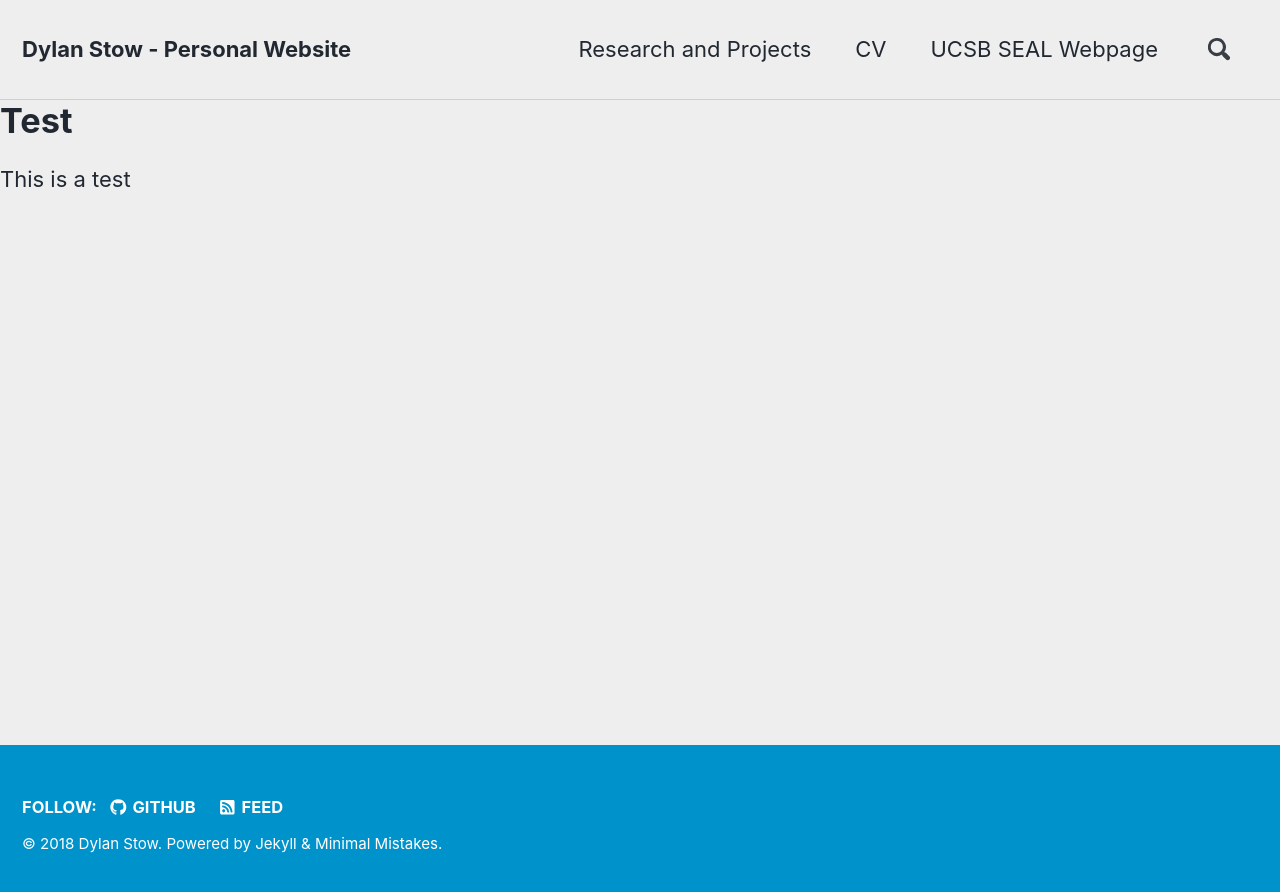
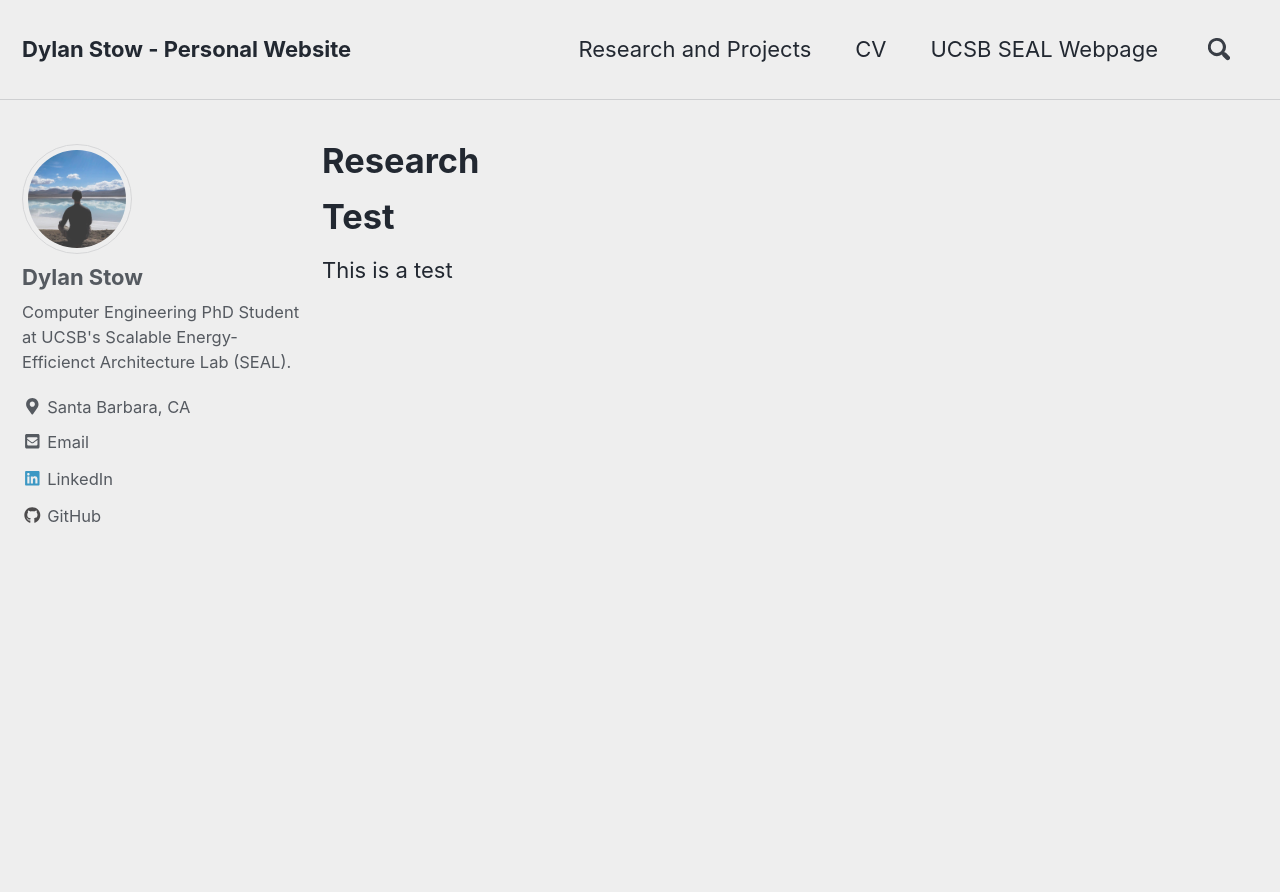
Before and after one commit to dylanstow/dylanstow.github.io, a Jekyll site: the page built from _pages/research.md, in a window 1280 px wide and 900 px high. Shown: the top 892 px of the window. Built offline with Jekyll 4.4.1, drawn with Linux system fonts in a browser that asks for light colours; nearby versions of some CDN libraries; our own code applies the rules of GitHub Pages for plain Markdown files; part of the change alters nothing that is shown.

```diff
--- a/_config.yml
+++ b/_config.yml
@@ -114,7 +114,6 @@ author:
   weibo            :
   xing             :
   youtube          : # "https://youtube.com/c/MichaelRoseDesign"
-include: ["_pages"]
 
 # Reading Files
 include:
@@ -253,3 +252,10 @@ defaults:
       comments: # true
       share: true
       related: true
+  # _pages
+  - scope:
+      path: "_pages"
+      type: pages
+    values:
+      layout: single
+      author_profile: true
--- a/_pages/research.md
+++ b/_pages/research.md
@@ -1,5 +1,7 @@
 ---
-title: Research and Projects
+permalink: /research/
+title: "Research"
+excerpt: "Research Stuff"
 ---
 
 # Test
```
